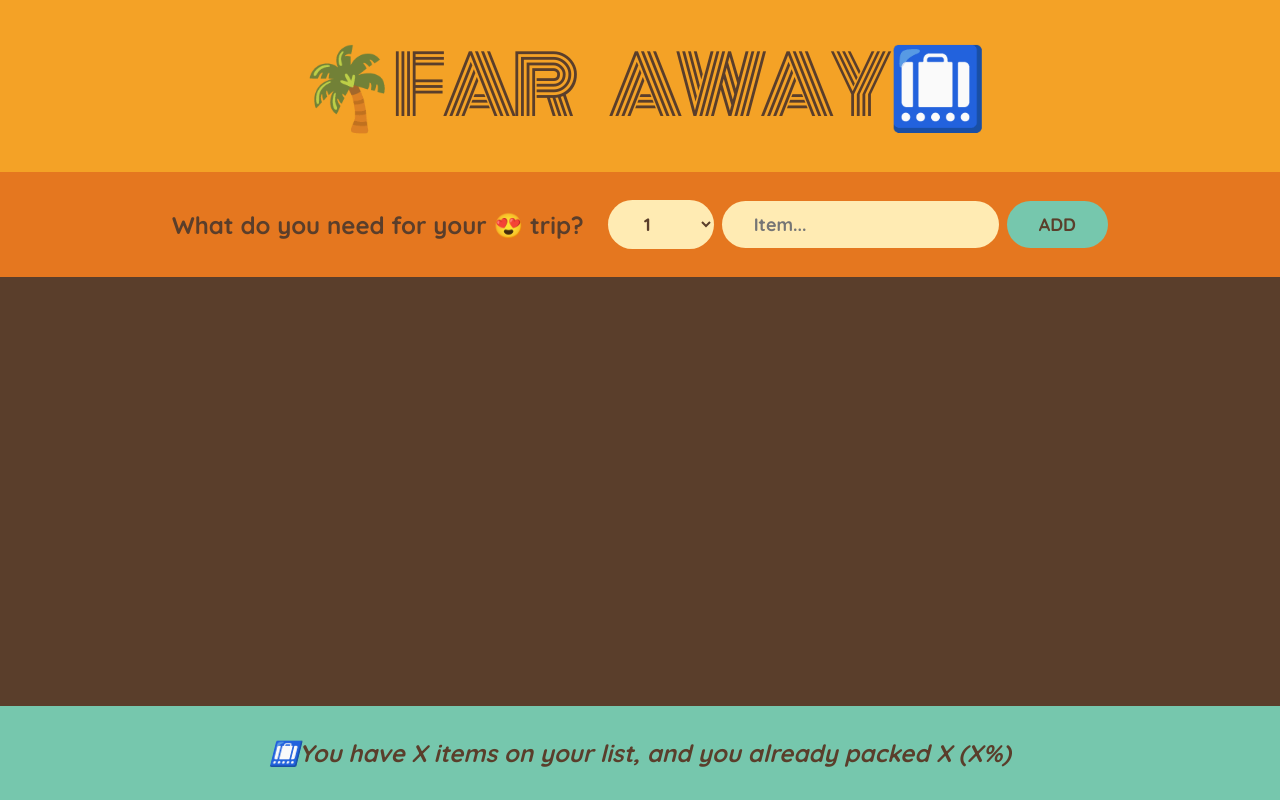
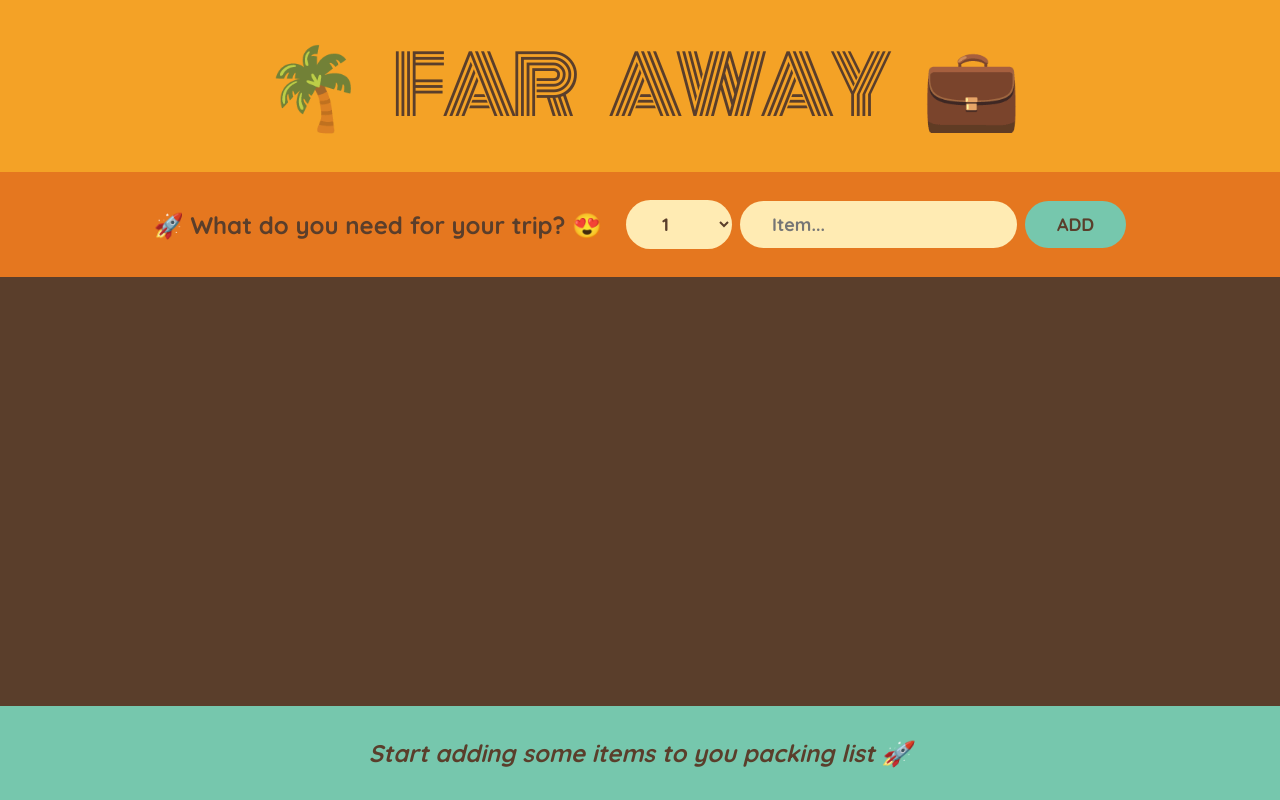
Before and after one commit to leomcg/far-away, a React (Vite) app: page / in a window 1280 px wide. Built offline with nearby package versions, Linux system fonts and the light colour scheme.

Commit message:
implement status component

```diff
--- a/src/App.tsx
+++ b/src/App.tsx
@@ -36,13 +36,13 @@ export default function App() {
         onRemoveItem={handleRemoveItem}
         onPackItem={handlePackItem}
       />
-      <Stats />
+      <Stats items={items} />
     </div>
   );
 }
 
 function Logo() {
-  return <h1>🌴Far Away🛄</h1>;
+  return <h1>🌴 Far Away 💼</h1>;
 }
 
 function Form({ onAddItems }) {
@@ -63,7 +63,7 @@ function Form({ onAddItems }) {
 
   return (
     <form className="add-form" onSubmit={handleSubmit}>
-      <h3>What do you need for your 😍 trip?</h3>
+      <h3>🚀 What do you need for your trip? 😍</h3>
       <select
         value={quantity}
         onChange={(e) => setQuantity(Number(e.target.value))}
@@ -124,10 +124,27 @@ function Item({ item, onRemoveItem, onPackItem }) {
   );
 }
 
-function Stats() {
+function Stats({ items }) {
+  if (!items.length) {
+    return (
+      <footer className="stats">
+        <em>Start adding some items to you packing list 🚀</em>
+      </footer>
+    );
+  }
+  const numItems = items.length;
+  const numPacked = items.filter((item) => item.packed).length;
+  const percentage = Math.round((numPacked / numItems) * 100);
+
   return (
     <footer className="stats">
-      <em>🛄You have X items on your list, and you already packed X (X%)</em>
+      <em>
+        {percentage === 100
+          ? "You have everything set! Good trip! 🛫"
+          : `💼 You have ${numItems} items on your list, and you already packed ${
+              numPacked + " "
+            } (${percentage}%)`}
+      </em>
     </footer>
   );
 }
```
